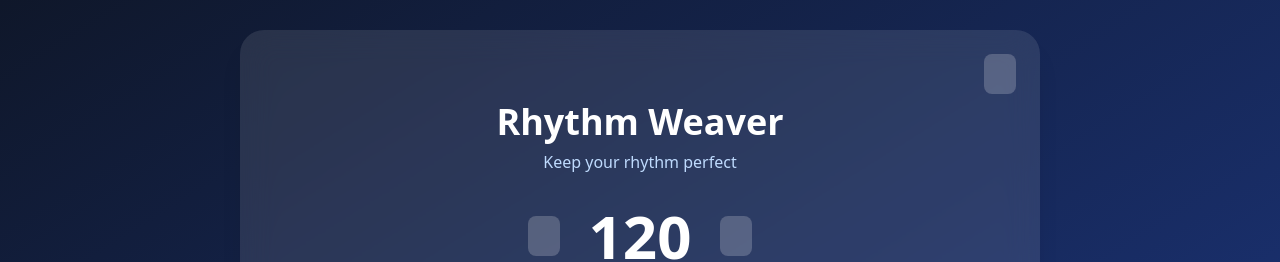
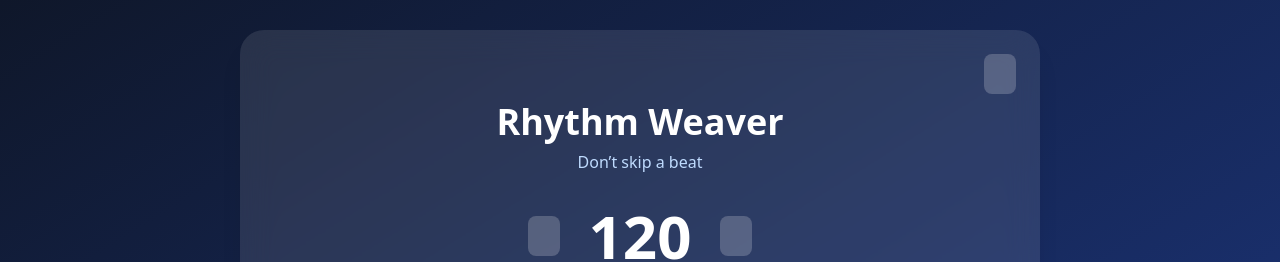
Before and after one commit to catIO/metronome, a React (Vite) app: page / in a window 1280 px wide. Shown: the top 262 px of the page. Built offline with nearby package versions, Linux system fonts and the light colour scheme; some icons are missing.

Commit message:
feat: add random taglines that change on app load

```diff
--- a/src/App.tsx
+++ b/src/App.tsx
@@ -100,6 +100,15 @@ const SOUND_PRESETS = {
   }
 };
 
+const TAGLINES = [
+  "Keep your rhythm perfect",
+  "Stay in sync",
+  "Rhythm is life",
+  "Don’t skip a beat",
+  "Beat it like a pro",
+  "Keep the beat alive"
+];
+
 type SubdivisionSounds = {
   [key in Subdivision]?: SoundSettings;
 };
@@ -175,6 +184,10 @@ function App() {
   const [showTimeout, setShowTimeout] = useState(false);
   const [timeoutMinutes, setTimeoutMinutes] = useState<number | null>(null);
   const timeoutRef = useRef<NodeJS.Timeout | null>(null);
+  const [tagline, setTagline] = useState(() => {
+    const randomIndex = Math.floor(Math.random() * TAGLINES.length);
+    return TAGLINES[randomIndex];
+  });
 
   useEffect(() => {
     audioContext.current = new AudioContext();
@@ -728,7 +741,7 @@ function App() {
 
           <div className="text-center mb-8">
             <h1 className="text-4xl font-bold text-white mb-2">Rhythm Weaver</h1>
-            <p className="text-blue-200">Keep your rhythm perfect</p>
+            <p className="text-blue-200">{tagline}</p>
           </div>
 
           {!showSoundSettings ? (
```
